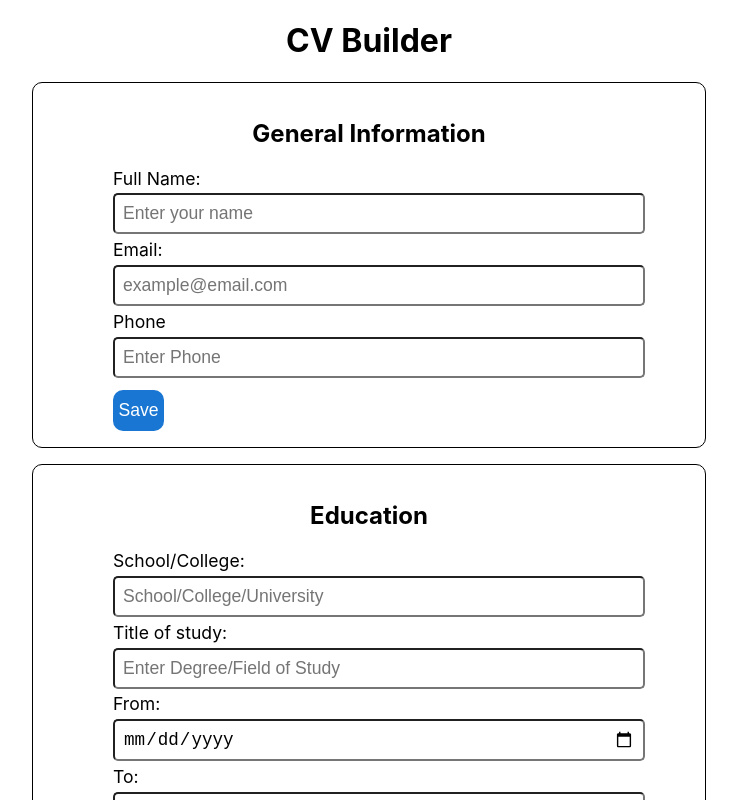
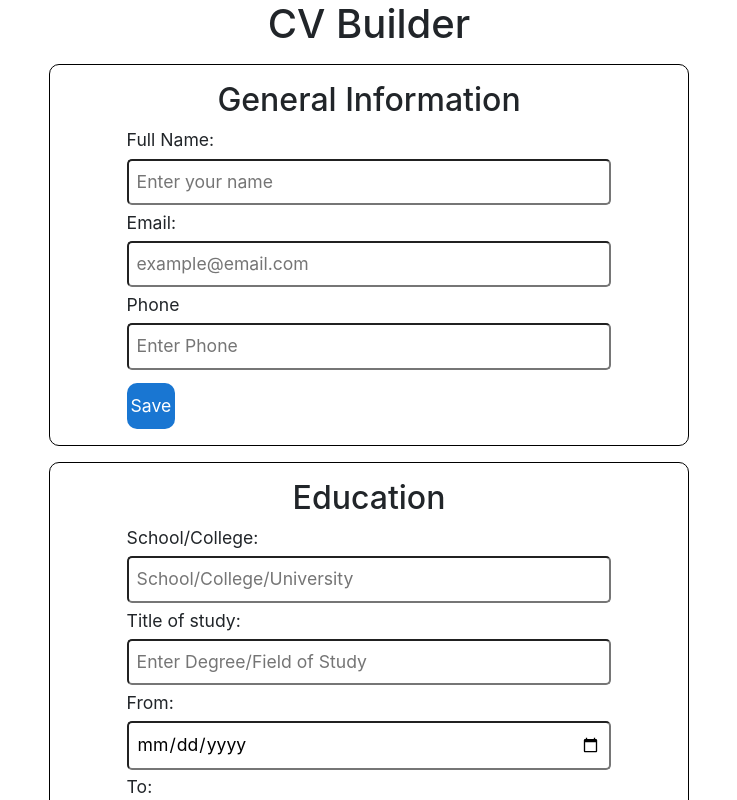
Before and after one commit to rahimratnani/cv-project, a React (Create React App) app: page / in a window 1280 px wide. Shown: the top 800 px of the page, without its empty margins (271-1008 px from the left). Built offline with nearby package versions, Linux system fonts and the light colour scheme.

Commit message:
changed css import position

```diff
--- a/package.json
+++ b/package.json
@@ -7,7 +7,9 @@
     "@testing-library/jest-dom": "^5.11.5",
     "@testing-library/react": "^11.1.0",
     "@testing-library/user-event": "^12.1.10",
+    "bootstrap": "^4.5.3",
     "react": "^17.0.1",
+    "react-bootstrap": "^1.4.0",
     "react-dom": "^17.0.1",
     "react-scripts": "4.0.0",
     "web-vitals": "^0.2.4"
--- a/src/App.js
+++ b/src/App.js
@@ -1,5 +1,6 @@
+import "bootstrap/dist/css/bootstrap.min.css";
+import "./App.css";
 import React, { Component } from "react";
-import "./App.css";
 import GeneralInfo from "./components/GeneralInfo";
 import Education from "./components/Education";
 import Experience from "./components/Experience";
--- a/src/index.css
+++ b/src/index.css
@@ -6,7 +6,7 @@ html {
 
 body {
   margin: 0;
-  font-family: -apple-system, BlinkMacSystemFont, 'Segoe UI', 'Roboto', 'Oxygen',
+  font-family: 'Roboto', -apple-system, BlinkMacSystemFont, 'Segoe UI', 'Oxygen',
     'Ubuntu', 'Cantarell', 'Fira Sans', 'Droid Sans', 'Helvetica Neue',
     sans-serif;
   -webkit-font-smoothing: antialiased;
```
Also changed, not shown: 1 other file (tests, documents, lock files or other folders).
